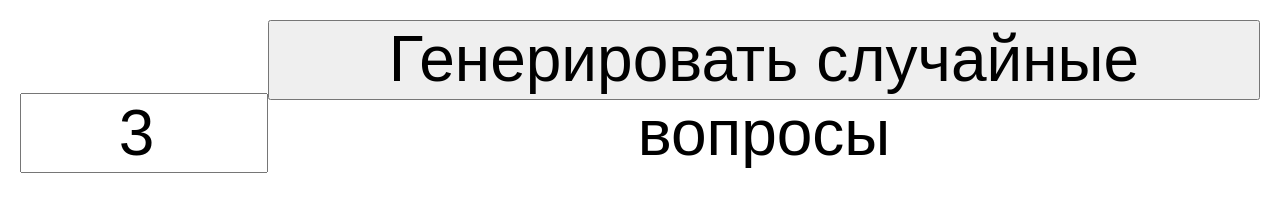
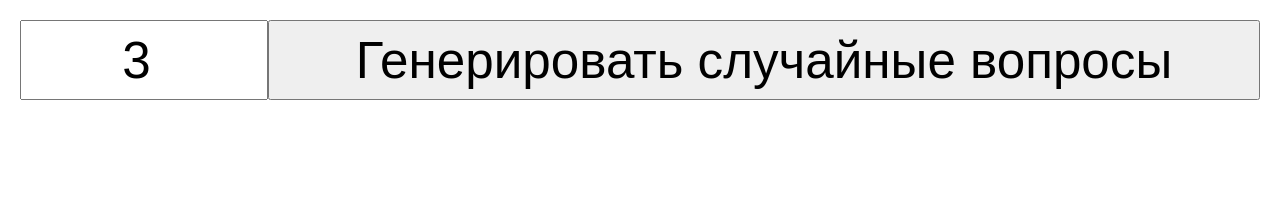
Before and after one commit to DarekOrders/probable-palm-tree.github.io, a plain HTML site: page index.html in a window 1280 px wide. Drawn offline with Linux system fonts and the light colour scheme.

Commit message:
Update index.html

```diff
--- a/index.html
+++ b/index.html
@@ -109,7 +109,6 @@ body {
     //text-align: center;
 }
 body input, body button{
-    font-size: 5vw;
     height: 10vh;
     width: 100%;
     text-align: center;
```
